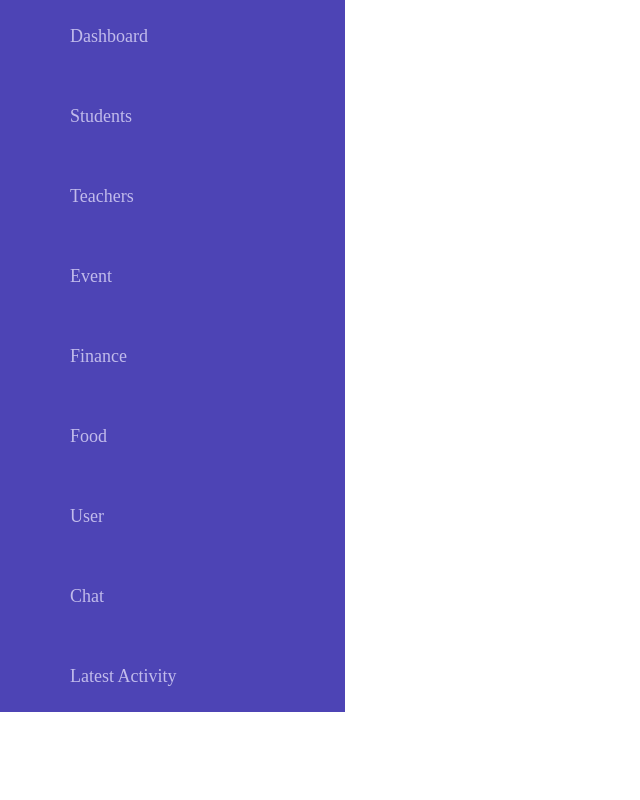
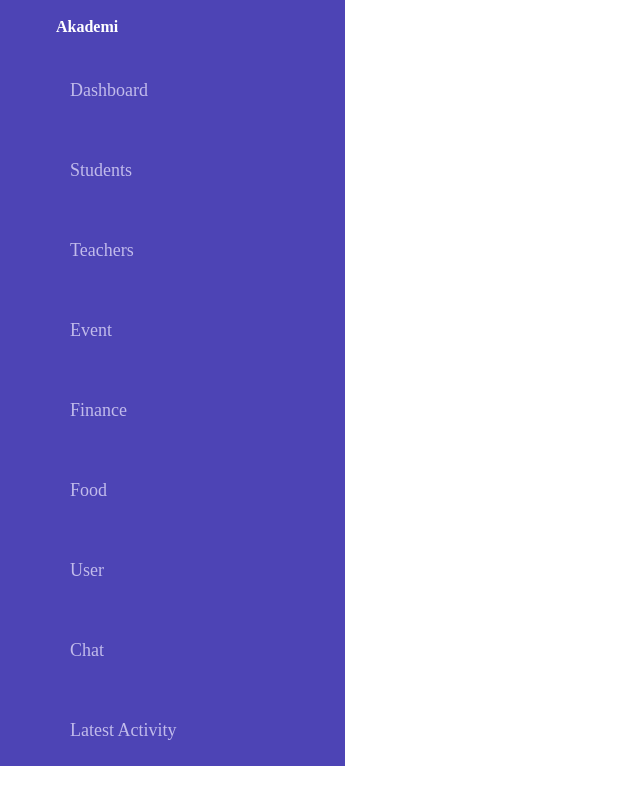
Before and after one commit to jerry-dev/akademi, a React app: page / in a window 1280 px wide. Shown: the whole page, without its empty margins (0-640 px from the left). Built offline with nearby package versions, Linux system fonts and the light colour scheme.

Commit message:
Adds CompanyLogo.js and companylogo.module.css within src/components. Imports CompanyLogo.js within Sidebar.js

```diff
--- /dev/null
+++ b/src/components/CompanyLogo.js
@@ -0,0 +1,13 @@
+import React from 'react';
+import styles from './companylogo.module.css';
+
+const CompanyLogo = () => {
+    return (
+        <div className={styles.companyLogo}>
+            <img src=""/>
+            <h3>Akademi</h3>
+        </div>
+    );
+}
+
+export default CompanyLogo;
--- a/src/components/Sidebar.js
+++ b/src/components/Sidebar.js
@@ -1,11 +1,12 @@
 import React from 'react';
 import NavList from './NavList.js';
+import CompanyLogo from './CompanyLogo.js';
 import styles from './sidebar.module.css';
 
 const Sidebar = () => {
     return (
         <aside className={styles.aside}>
-            {/* <CompanyLogo/> */}
+            <CompanyLogo/>
             <NavList/>
         </aside>
     )
--- /dev/null
+++ b/src/components/companylogo.module.css
@@ -0,0 +1,17 @@
+.companyLogo {
+    align-items: center;
+    display: flex;
+    flex-direction: row;
+    justify-content: left;
+    margin-left: auto;
+    margin-right: auto;
+    max-width: 14.5625rem;
+}
+
+.companyLogo img {}
+
+.companyLogo h3 {
+    color: var(--color-8);
+    font-size: var(--heading-size-3);
+    line-height: 3.375rem;
+}
```
